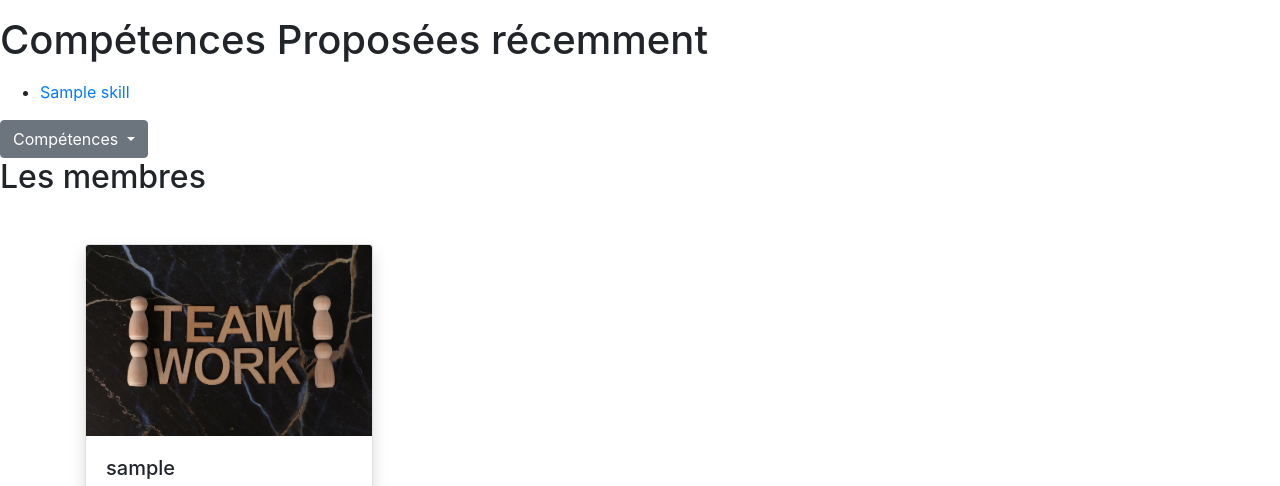
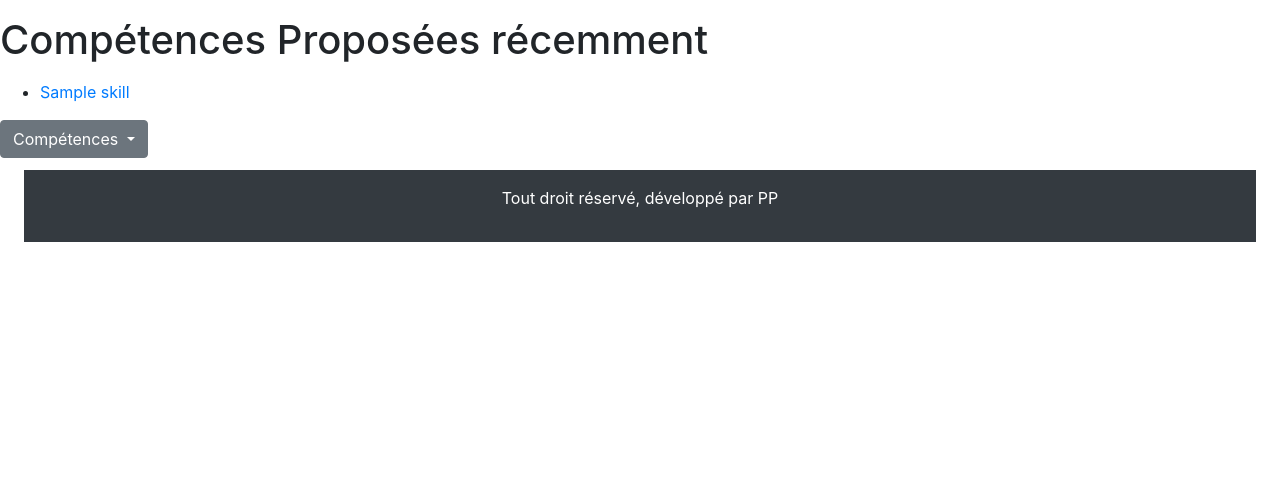
Before and after one commit to PinsolleP/HelpUs, a Django app: page /HelpUs/ in a window 1280 px wide. Shown: the part 80-566 px from the top of the page. After the commit the page ends 322 px from the top, so only its background shows below. Run offline with Django 5.2, Linux system fonts and the light colour scheme; tables that the repository leaves empty hold one stand-in row (values such as "Sample post").

Commit message:
templates/HelpUs/index.html : Ajout condition de vue pour simple visiteur

```diff
--- a/HelpUs/templates/HelpUs/index.html
+++ b/HelpUs/templates/HelpUs/index.html
@@ -37,15 +37,15 @@
                href="{% url 'HelpUs:filter_skill' skill.id %}">
                 {{ skill.name }}
         </a>
+
       {% empty %}
         <span>Aucune compétence disponible</span>
       {% endfor %}
   </div>
 </div>
 
+{% if user.is_authenticated %}
 <h2 class="mb-3">Les membres</h2>
-
-
 <div class="container mt-5 mb-5">
     <div class="row">
         {% for post in posts %}
@@ -74,7 +74,11 @@
     {% empty %}
         <p>Aucun membre pour le moment.</p>
     {% endfor %}
+
     </div>
+    {% else %}
+            <a class="dropdown-item" href="{% url 'HelpUs:index' %}">
+    {% endif %}
 </div>
 
 {% endblock %}
```
